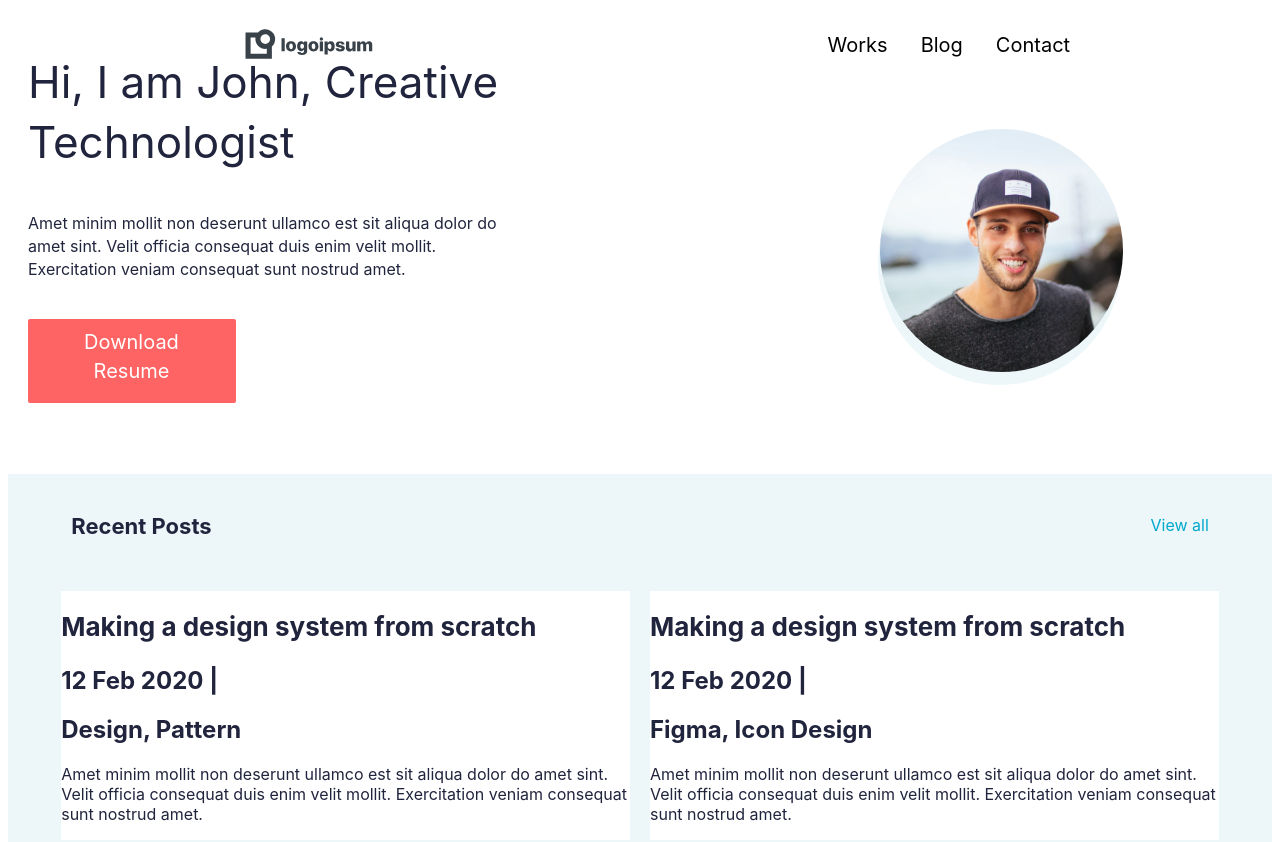
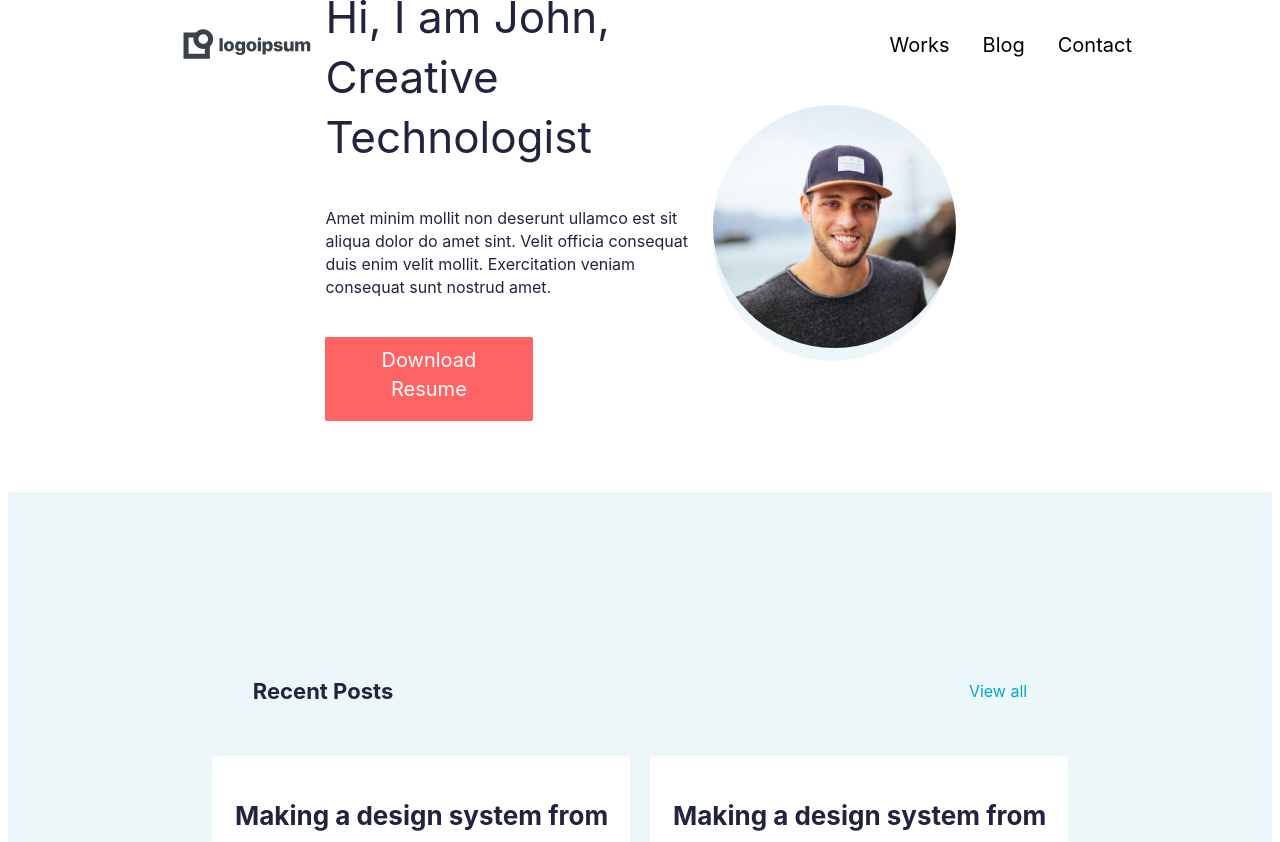
Before and after one commit to TechLounge777/Next.js-Porfolio, a Next.js app: page / in a window 1280 px wide. Shown: the top 842 px of the page. Built offline with nearby package versions, Linux system fonts and the light colour scheme.

Commit message:
added RecentPostsSection.styles.js

```diff
--- a/components/Header/Header.styles.js
+++ b/components/Header/Header.styles.js
@@ -2,8 +2,11 @@ import styled from "styled-components";
 
 export const HeaderWrapper = styled.div`
   display: flex;
-  justify-content: space-around;
+  justify-content: space-between;
   align-items: center;
+  padding-left: 148px;
+  padding-right: 148px;
+  margin-bottom: 140px;
 `;
 
 export const LogoWrapper = styled.div`
--- a/components/HeroSection/HeroSection.styles.js
+++ b/components/HeroSection/HeroSection.styles.js
@@ -4,11 +4,11 @@ export const HeroSectionWrapper = styled.div`
   display: flex;
   justify-content: center;
   align-items: center;
-  padding-left: 20px;
-  padding-right: 20px;
+  padding-left: 148px;
+  padding-right: 148px;
 `;
 export const LeftSection = styled.div`
-  width: 50%;
+  width: 40%;
 `;
 
 export const HeroTitle = styled.div`
@@ -42,17 +42,16 @@ export const HeroCtaButton = styled.div`
 `;
 
 export const RightSection = styled.div`
-  width: 50%;
+  width: 25%;
   display: flex;
-  justify-content: center;
-  padding-left: 106px;
+  justify-content: flex-start;
 `;
 
 export const ImageWrapper = styled.div`
   display: flex;
   justify-content: center;
   background: #edf7fa;
-  width: 243px;
+  max-width: 243px;
   height: 243px;
   border-radius: 50%;
 `;
--- a/components/RecentPostsSection/RecentPostsSection.js
+++ b/components/RecentPostsSection/RecentPostsSection.js
@@ -7,8 +7,7 @@ import {
   ViewAllLink,
   LeftPost,
   PostTitle,
-  PostDate,
-  PostInfo,
+  PostData,
   PostContent,
   RightPost,
 } from "./RecentPostsSection.styles";
@@ -23,8 +22,7 @@ const RecentPostsSection = () => {
         </RecentPostsHeaderWrapper>
         <LeftPost>
           <PostTitle>Making a design system from scratch</PostTitle>
-          <PostDate>12 Feb 2020 | </PostDate>
-          <PostInfo>Design, Pattern</PostInfo>
+          <PostData>12 Feb 2020 | Design, Pattern</PostData>
           <PostContent>
             Amet minim mollit non deserunt ullamco est sit aliqua dolor do amet
             sint. Velit officia consequat duis enim velit mollit. Exercitation
@@ -34,8 +32,7 @@ const RecentPostsSection = () => {
 
         <RightPost>
           <PostTitle>Making a design system from scratch</PostTitle>
-          <PostDate>12 Feb 2020 | </PostDate>
-          <PostInfo>Figma, Icon Design</PostInfo>
+          <PostData>12 Feb 2020 | Figma, Icon Design</PostData>
           <PostContent>
             Amet minim mollit non deserunt ullamco est sit aliqua dolor do amet
             sint. Velit officia consequat duis enim velit mollit. Exercitation
--- a/components/RecentPostsSection/RecentPostsSection.styles.js
+++ b/components/RecentPostsSection/RecentPostsSection.styles.js
@@ -7,6 +7,7 @@ export const RecentPostsSectionWrapper = styled.div`
   justify-content: center;
   align-items: center;
   gap: 20px;
+  padding: 148px;
   background: #edf7fa;
 `;
 
@@ -14,7 +15,7 @@ export const RecentPostsHeaderWrapper = styled.div`
   display: flex;
   justify-content: space-between;
   align-items: center;
-  width: 90%;
+  width: 80%;
   margin-top: 7px;
 `;
 
@@ -34,32 +35,41 @@ export const ViewAllLink = styled.a`
 `;
 
 export const LeftPost = styled.div`
+  max-width: 418px;
   background: #fff;
-  width: 45%;
+  // width: 45%;
   margin-bottom: 32px;
+  border-radius: 4px;
+  padding: 24px 21px 7px 23px;
 `;
 
 export const PostTitle = styled.h1`
   color: #21243d;
   font-size: 26px;
   line-height: 38px;
+  margin-bottom: 17px;
 `;
 
-export const PostDate = styled.h2`
-  color: #21243d;
-`;
-
-export const PostInfo = styled.h2`
+export const PostData = styled.h2`
+  font-size: 18px;
+  line-height: 26px;
   color: #21243d;
 `;
 
 export const PostContent = styled.p`
   color: #21243d;
+  font-size: 16px;
+  line-height: 23px;
+  margin-top: 11px;
+  margin-bottom: 7px;
 `;
 
 export const RightPost = styled.div`
+  max-width: 418px;
   background: #ffffff;
   color: #21243d;
-  width: 45%;
+  // width: 45%;
   margin-bottom: 32px;
+  border-radius: 4px;
+  padding: 24px 21px 7px 23px;
 `;
```
